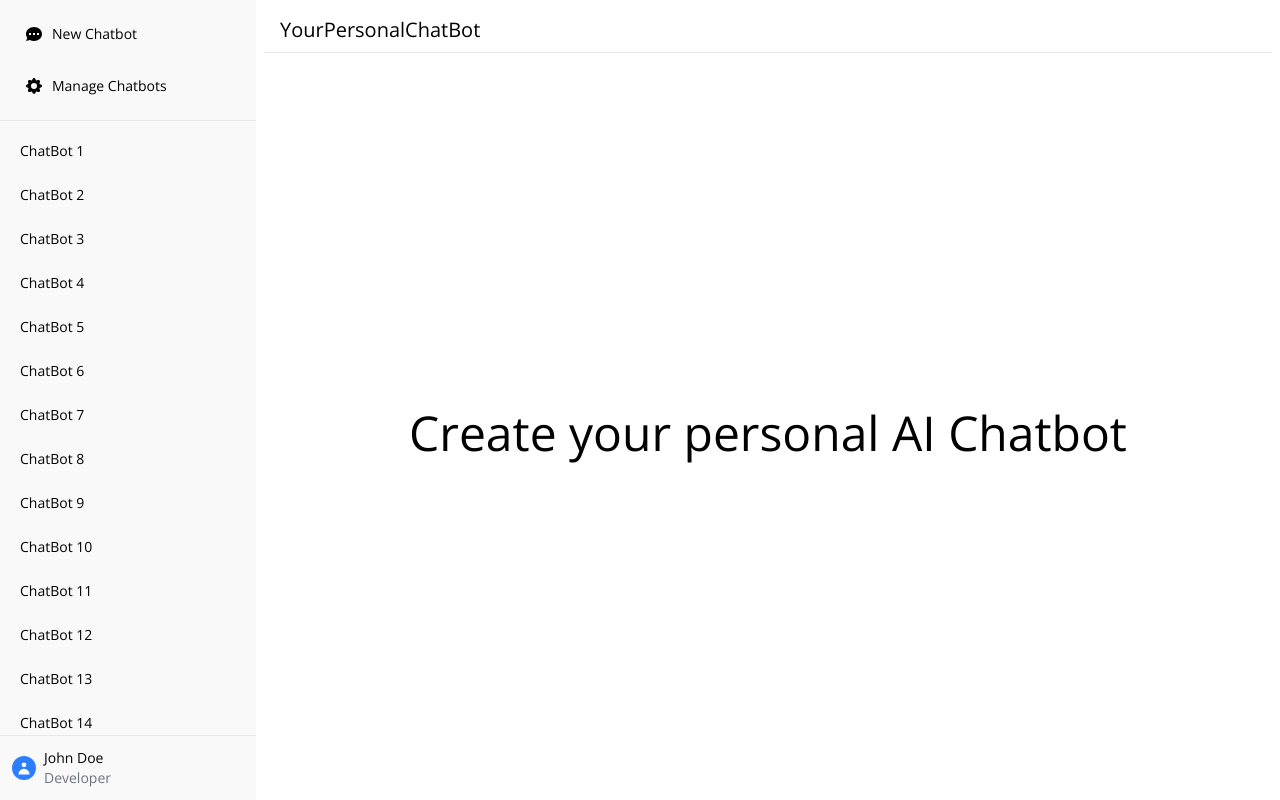
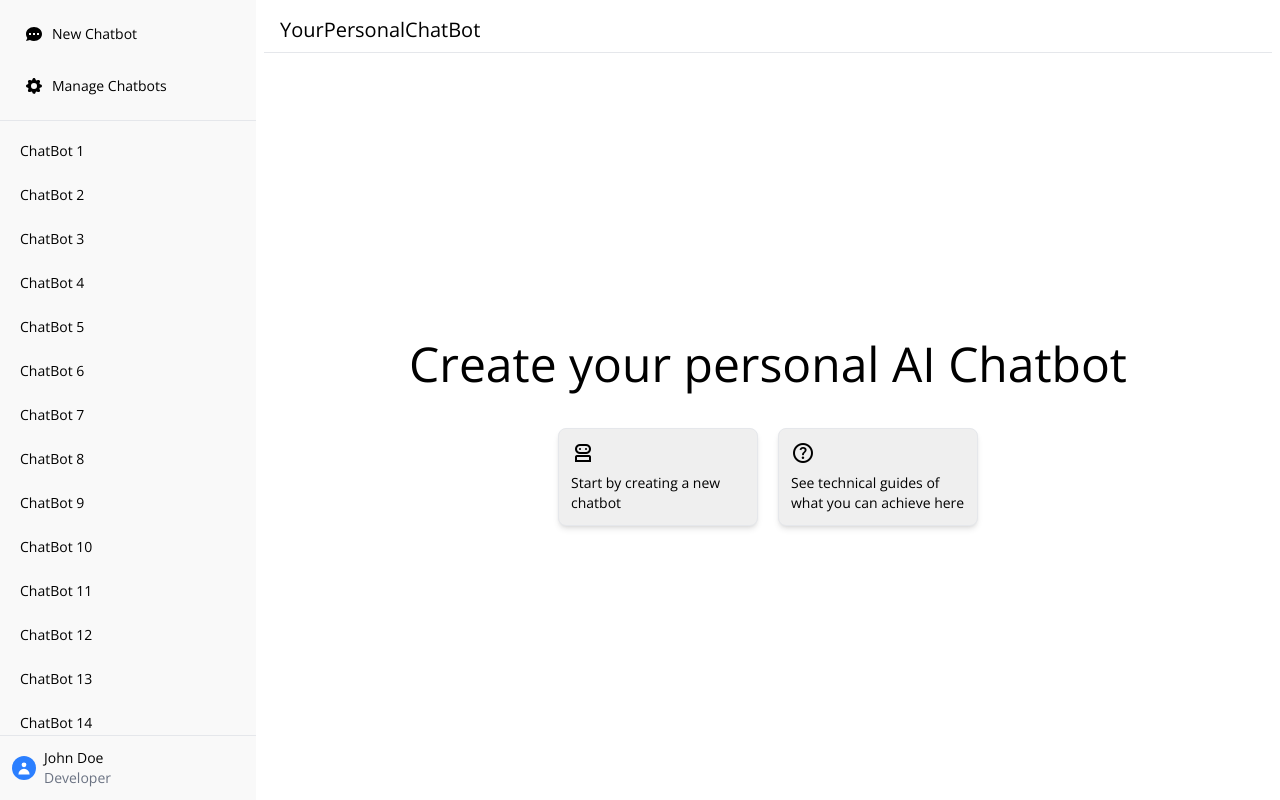
Before and after one commit to Melitou/YOUR-PERSONAL-CHATBOT, a React (Vite) app in the folder front_end/: page / in a window 1280 px wide. Built offline with nearby package versions, Linux system fonts and the light colour scheme.

Commit message:
Welcome screen created

```diff
--- a/front_end/index.html
+++ b/front_end/index.html
@@ -8,6 +8,9 @@
     <link rel="preconnect" href="https://fonts.gstatic.com" crossorigin />
     <link href="https://fonts.googleapis.com/css2?family=Montserrat:ital,wght@0,100..900;1,100..900&family=Open+Sans:ital,wght@0,300..800;1,300..800&display=swap" rel="stylesheet" />
 
+    <link rel="stylesheet" href="https://fonts.googleapis.com/css2?family=Material+Symbols+Outlined:opsz,wght,FILL,GRAD@20..48,100..700,0..1,-50..200" />
+
+
     <meta name="viewport" content="width=device-width, initial-scale=1.0" />
     <title>YourPersonalChatBot</title>
   </head>
--- a/front_end/src/components/SidebarComponent.tsx
+++ b/front_end/src/components/SidebarComponent.tsx
@@ -4,11 +4,9 @@ import UserComponent from "./UserComponent";
 
 const SidebarComponent = () => {
 
-    {/* Sidebar Component */}
-
     const [sidebarOpen, setSidebarOpen] = useState(false);
 
-    // Fake conversations
+    // Fake chatbots
     const chatbots = [
         {
             chatbot_id: 1,
@@ -235,7 +233,7 @@ const SidebarComponent = () => {
                     </div>
                 </div>
 
-                {/* User settings section - fixed at bottom */}
+                {/* User settings section */}
                 <UserComponent />
             </aside>
 
--- a/front_end/src/components/WelcomeScreenComponent.tsx
+++ b/front_end/src/components/WelcomeScreenComponent.tsx
@@ -1,9 +1,30 @@
 const WelcomeScreenComponent = () => {
     return (
         <div className="flex flex-col w-full h-full text-white items-center justify-center">
-            <h1 className="text-5xl font-extralight mt-5 text-center text-2xl sm:text-5xl text-black">
-                    Create your personal AI Chatbot
-            </h1>
+            <div className="flex flex-col gap-10 w-full">
+                <h1 className="text-5xl font-extralight mt-5 text-center text-2xl sm:text-5xl text-black">
+                        Create your personal AI Chatbot
+                </h1>
+                {/*Basic options choices*/}
+                <div className="flex flex-row gap-5 w-full justify-center items-center">
+                    <div className="flex flex-row w-50 gap-2 bg-[#efefef] rounded-lg shadow-md border border-gray-200 hover:shadow-lg hover:scale-105 transition-all duration-200">
+                        <button className="p-3 w-full  rounded-md hover:bg-[#d5d5d5] transition-colors flex flex-col items-start justify-start text-left gap-2 text-black text-xs sm:text-sm">
+                            <span className="material-symbols-outlined">
+                                robot_2
+                            </span>
+                            Start by creating a new chatbot
+                        </button>
+                    </div>
+                    <div className="flex flex-row w-50 gap-2 bg-[#efefef] rounded-lg shadow-md border border-gray-200 hover:shadow-lg hover:scale-105 transition-all duration-200">
+                        <button className="p-3 w-full  rounded-md hover:bg-[#d5d5d5] transition-colors flex flex-col items-start justify-start text-left gap-2 text-black text-xs sm:text-sm">
+                            <span className="material-symbols-outlined">
+                                help
+                            </span>
+                            See technical guides of what you can achieve here
+                        </button>
+                    </div>
+                </div>
+            </div>
         </div>
     )
 }
```
